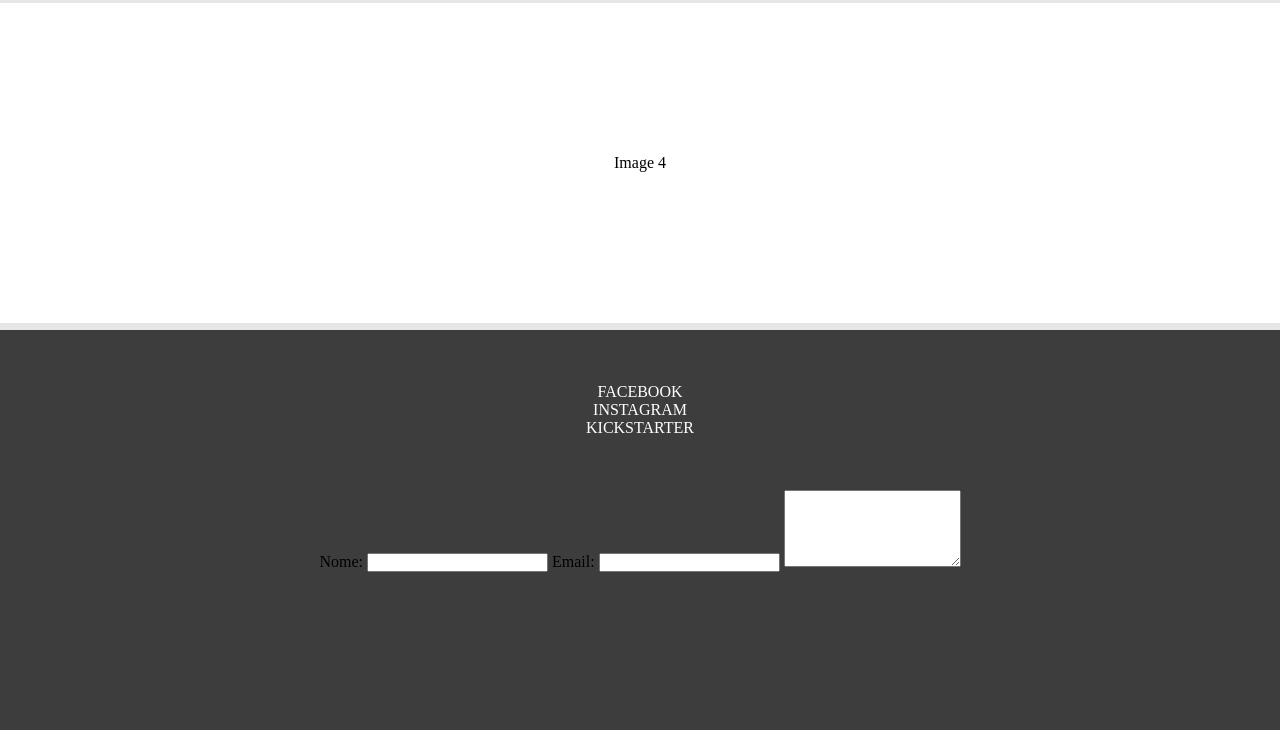
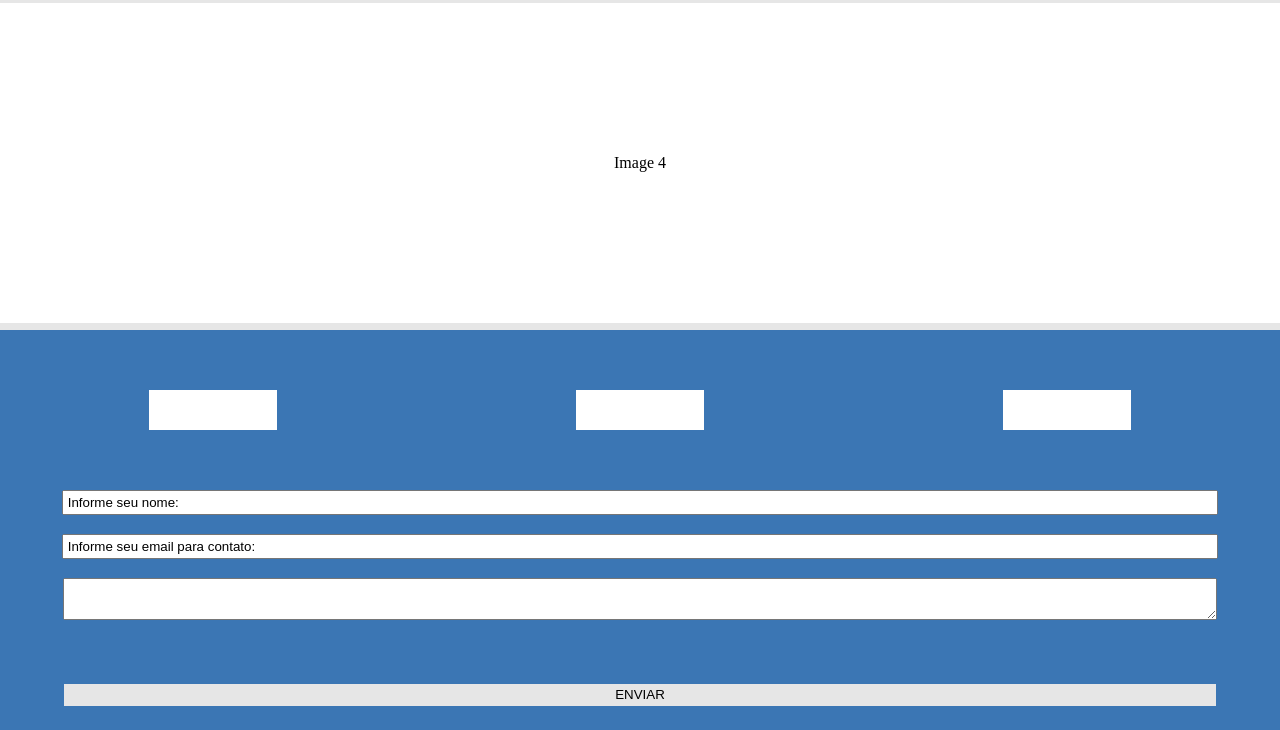
Before and after one commit to YudiHatano/ong-project, a plain HTML site: page index.html in a window 1280 px wide. Shown: the part 1760-2490 px from the top of the page. Drawn offline with nearby package versions, Linux system fonts and the light colour scheme.

Commit message:
Personaliza o footer

```diff
--- a/css/style.css
+++ b/css/style.css
@@ -158,7 +158,7 @@ header {
 footer {
     width: 100%;
     height: 50vh;
-    background-color: #3D3D3D;
+    background-color: #3B76B4;
 
     display: flex;
     flex-direction: column;
@@ -171,12 +171,52 @@ footer {
     height: 20vh;
 
     display: flex;
+    flex-direction: row;
+    justify-content: space-around;
+    align-items: center;
+}
+
+#social-container a {
+    width: 10vw;
+    height: 5vh;
+    background-color: #ffffff;
+    color: #ffffff;
+    text-transform: uppercase;
+
+    /* Add social icons here! */
+}
+
+#form {
+    width: 100%;
+    height: 30vh;
+
+    display: flex;
     flex-direction: column;
     justify-content: center;
     align-items: center;
 }
 
-#social-container a {
-    color: #ffffff;
+.form-component {
+    width: 90%;
+    height: 5vh;
+    margin-bottom: 1.5%;
+}
+
+#form-textArea {
+    width: 90%;
+    margin-bottom: 5%;
+}
+
+#button-enviar {
+    margin-bottom: 3vh;
+    background-color: #E6E6E6;
+    border: none;
+    color: #000000;
     text-transform: uppercase;
 }
+
+/* Style placeholder */
+#form input::placeholder {
+    color: #000000;
+    font-size: 10pt;
+}
--- a/index.html
+++ b/index.html
@@ -66,19 +66,23 @@
     <!-- Footer with social networks and form to contact -->
     <footer>
         <div id="social-container">
-            <a class="social" href="">Facebook</a>
-            <a class="social" href="">Instagram</a>
-            <a class="social" href="">Kickstarter</a>
+
+            <!-- Add icon to social networks -->
+            <a class="social" href=""></a>
+            <a class="social" href=""></a>
+            <a class="social" href=""></a>
         </div>
 
+        <!-- Form to contact -->
         <form id="form" action="" method="POST">
-            Nome:
-            <input type="text" name="nome">
 
-            Email:
-            <input type="text">
+            <input  class="form-component" type="text" name="nome" placeholder=" Informe seu nome:">
 
-            <Textarea rows="5" cols="20"></Textarea>
+            <input class="form-component" type="text" placeholder=" Informe seu email para contato:">
+
+            <Textarea id="form-textArea"rows="5" cols="20"></Textarea>
+
+            <input  id="button-enviar" class="form-component" type="submit" value="Enviar">
         </form>
     </footer>
 </body>
```
Also changed, not shown: images/child-computer-cute-159848.jpg (added), images/children-daylight-enjoy-1042438.jpg (added), 2 other files.
